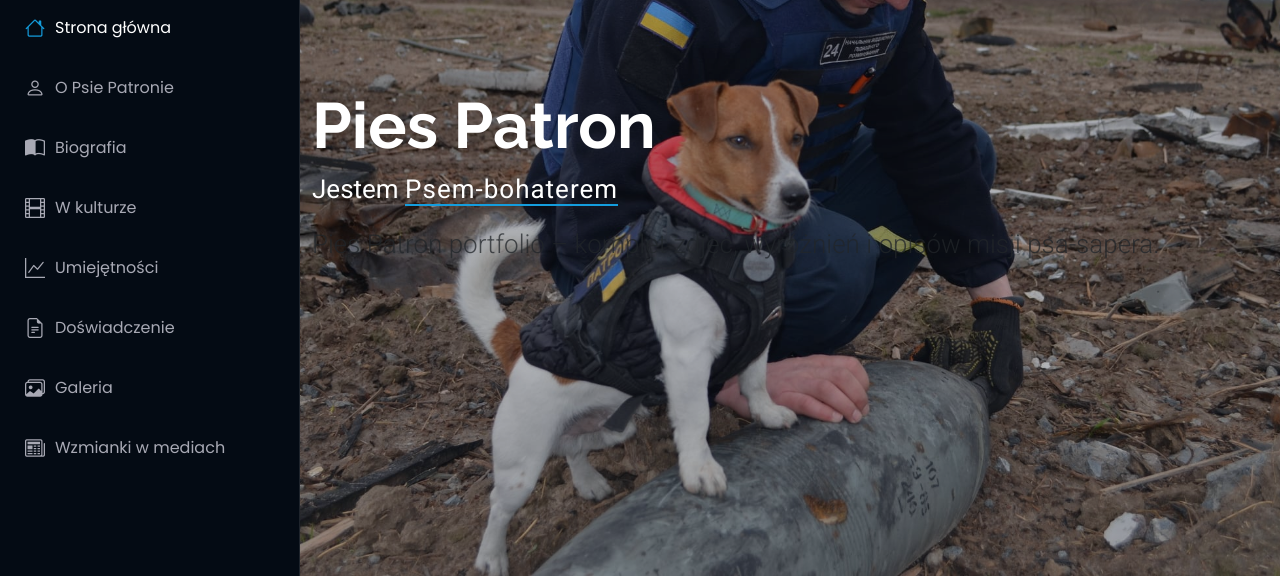
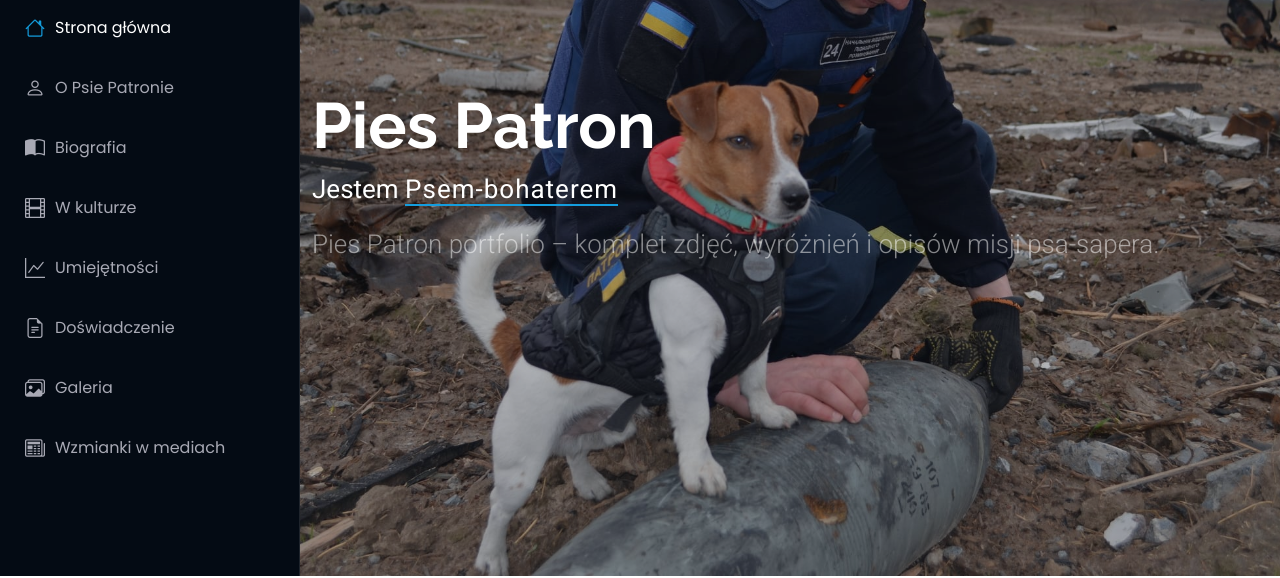
Before and after one commit to OneOfHerSisters/piespatron, a website: page index.html in a window 1280 px wide. Shown: the part 224-802 px from the top of the page. Drawn offline with Linux system fonts and the light colour scheme.

Commit message:
Poprawa widoczności sloganu w hero

```diff
--- a/index.html
+++ b/index.html
@@ -107,7 +107,7 @@
       <div class="container" data-aos="fade-up" data-aos-delay="100">
         <h1>Pies Patron</h1>
         <p>Jestem <span class="typed" data-typed-items="Symbolem Ukrainy, Psem-bohaterem, Poszukiwaczem min, Przyjacielem dzieci">Symbolem Ukrainy</span><span class="typed-cursor typed-cursor--blink" aria-hidden="true"></span><span class="typed-cursor typed-cursor--blink" aria-hidden="true"></span></p>
-        <p class="text-body-secondary lead mt-3">Pies Patron portfolio – komplet zdjęć, wyróżnień i opisów misji psa-sapera.</p>
+        <p class="lead mt-3 text-white-50">Pies Patron portfolio – komplet zdjęć, wyróżnień i opisów misji psa-sapera.</p>
       </div>
 
     </section><!-- /Hero Section -->
```
